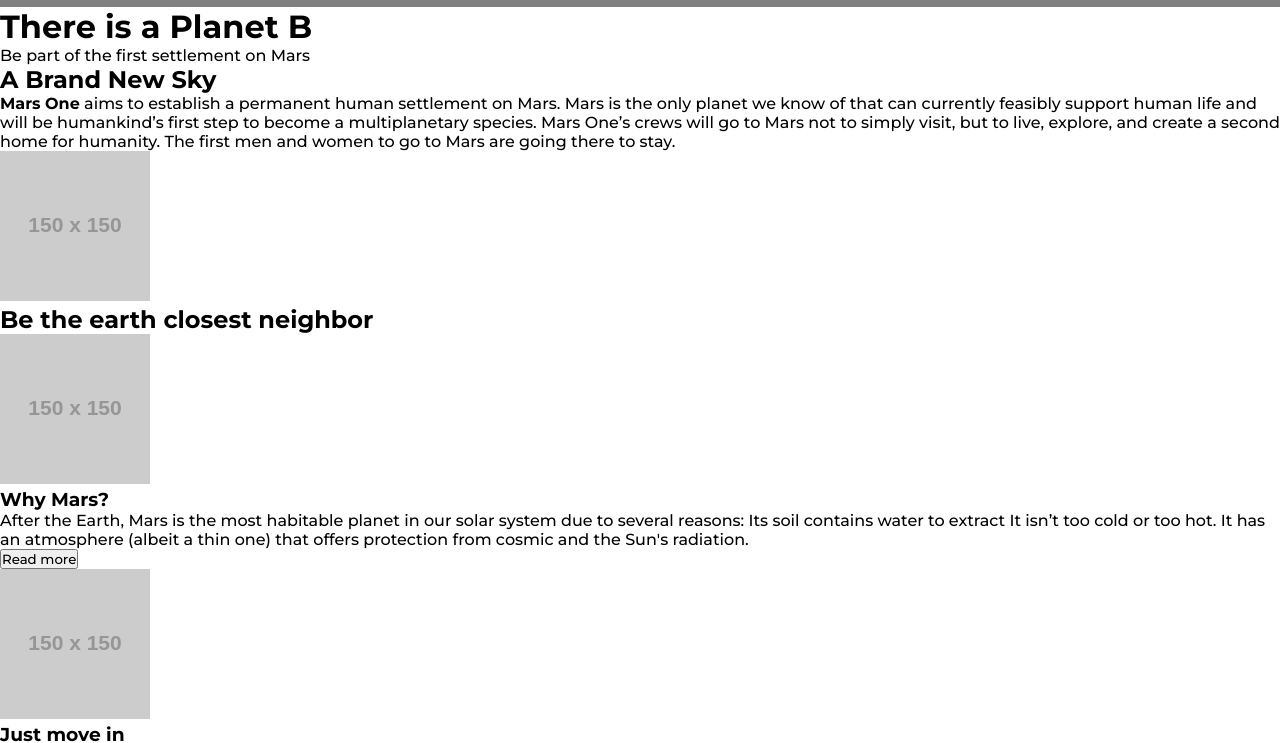
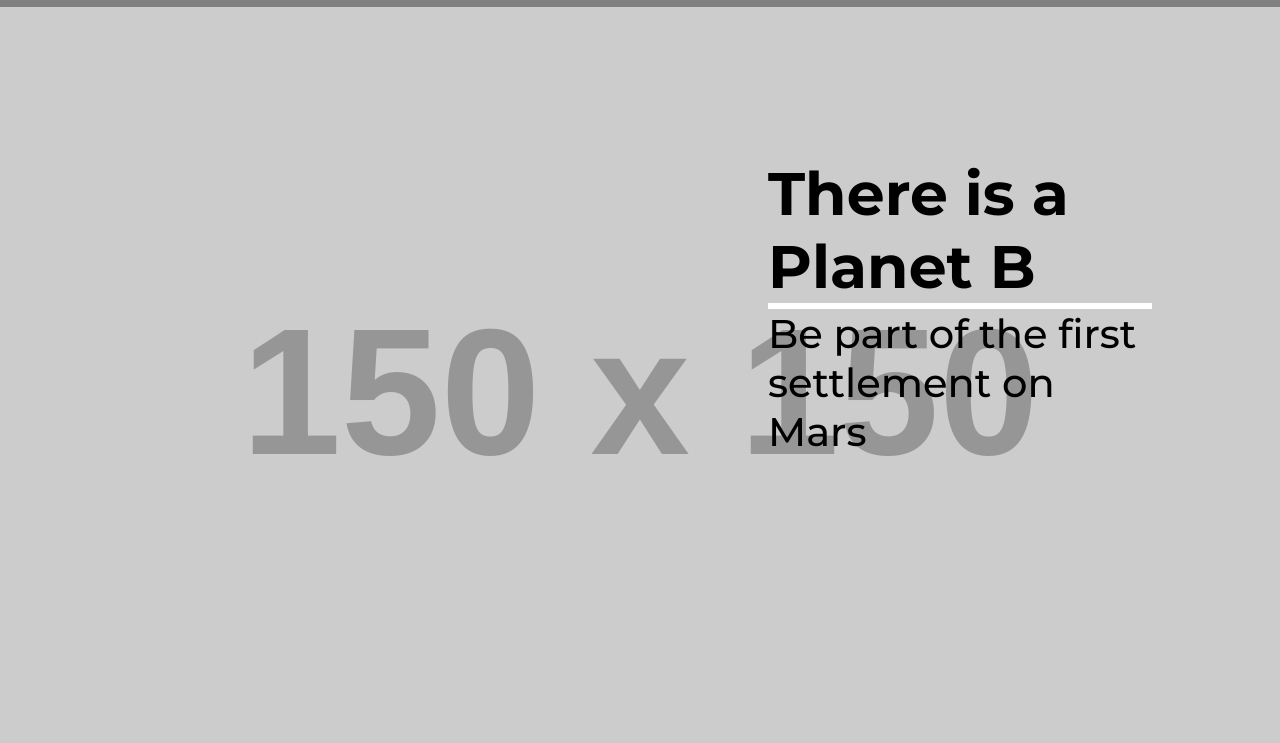
Before and after one commit to madeleineenberg/projectMarsOne, a plain HTML site: page index.html in a window 1280 px wide. Shown: the part 62-805 px from the top of the page. Drawn offline with Linux system fonts and the light colour scheme; placeholder pictures from the web are drawn by us.

Commit message:
added layout for header__home

```diff
--- a/index.html
+++ b/index.html
@@ -26,8 +26,12 @@
     </nav>
     <main>
       <header class="header__home">
+        <!-- <div class="header__home-oval"></div> -->
         <div class="header__home-container">
-          <h1 class="header__home-title">There is a Planet B</h1>
+          <h1 class="header__home-title">
+            There is a<br />
+            Planet B
+          </h1>
           <p class="header__home-paragraph">
             Be part of the first settlement on Mars
           </p>
--- /dev/null
+++ b/styles/_header.scss
@@ -0,0 +1,63 @@
+// @import "./variables/variables";
+// @import "./mixins/mixins";
+
+.header__home {
+  display: flex;
+  flex-direction: column;
+  background-image: url("https://via.placeholder.com/150");
+  min-width: 100vw;
+  min-height: 100vh;
+  background-size: cover;
+  background-repeat: no-repeat;
+  background-position: center;
+  z-index: 1;
+}
+
+// .header__home-oval {
+//   width: 1440px;
+//   height: 604px;
+//   transform: rotate(12deg);
+//   background-image: linear-gradient(
+//     182deg,
+//     #00132c 61%,
+//     rgba(21, 52, 98, 0.9) -13%
+//   );
+// }
+.header__home-container {
+  width: 100%;
+  padding: 0 10% 0 15%;
+  margin-top: 150px;
+
+  @media (min-width: 500px) {
+    padding: 0 15% 0 45%;
+  }
+
+  @media (min-width: 1000px) {
+    padding: 0 10% 0 60%;
+  }
+}
+
+.header__home-title {
+  border-bottom: 6px solid white;
+  font-size: 40px;
+
+  @media (min-width: 700px) {
+    font-size: 50px;
+  }
+
+  @media (min-width: 1000px) {
+    font-size: 60px;
+  }
+}
+
+.header__home-paragraph {
+  font-size: 20px;
+
+  @media (min-width: 700px) {
+    font-size: 30px;
+  }
+
+  @media (min-width: 1000px) {
+    font-size: 40px;
+  }
+}
--- a/styles/_topnav.scss
+++ b/styles/_topnav.scss
@@ -1,6 +1,7 @@
-@import "./mixins/mixins";
+// @import "./mixins/mixins";
 
 .top-nav {
+  min-width: 100vw;
   display: flex;
   flex-direction: column;
   background: gray;
--- a/styles/style.scss
+++ b/styles/style.scss
@@ -1,6 +1,7 @@
 @import "./variables/variables";
 @import "./mixins/mixins";
 @import "./topnav";
+@import "./header";
 
 * {
   box-sizing: border-box;
```
Also changed, not shown: styles/style.css, 1 other file.
